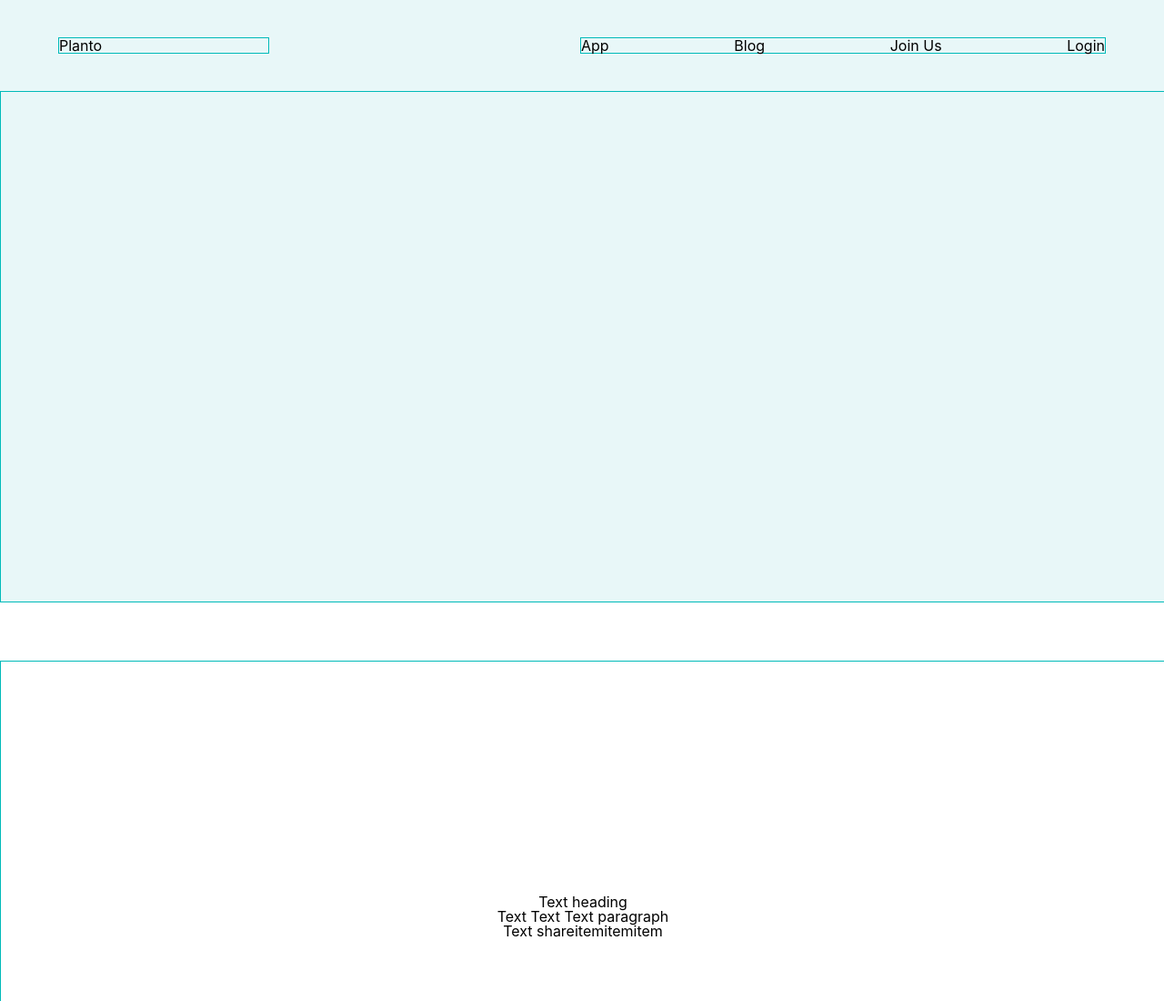
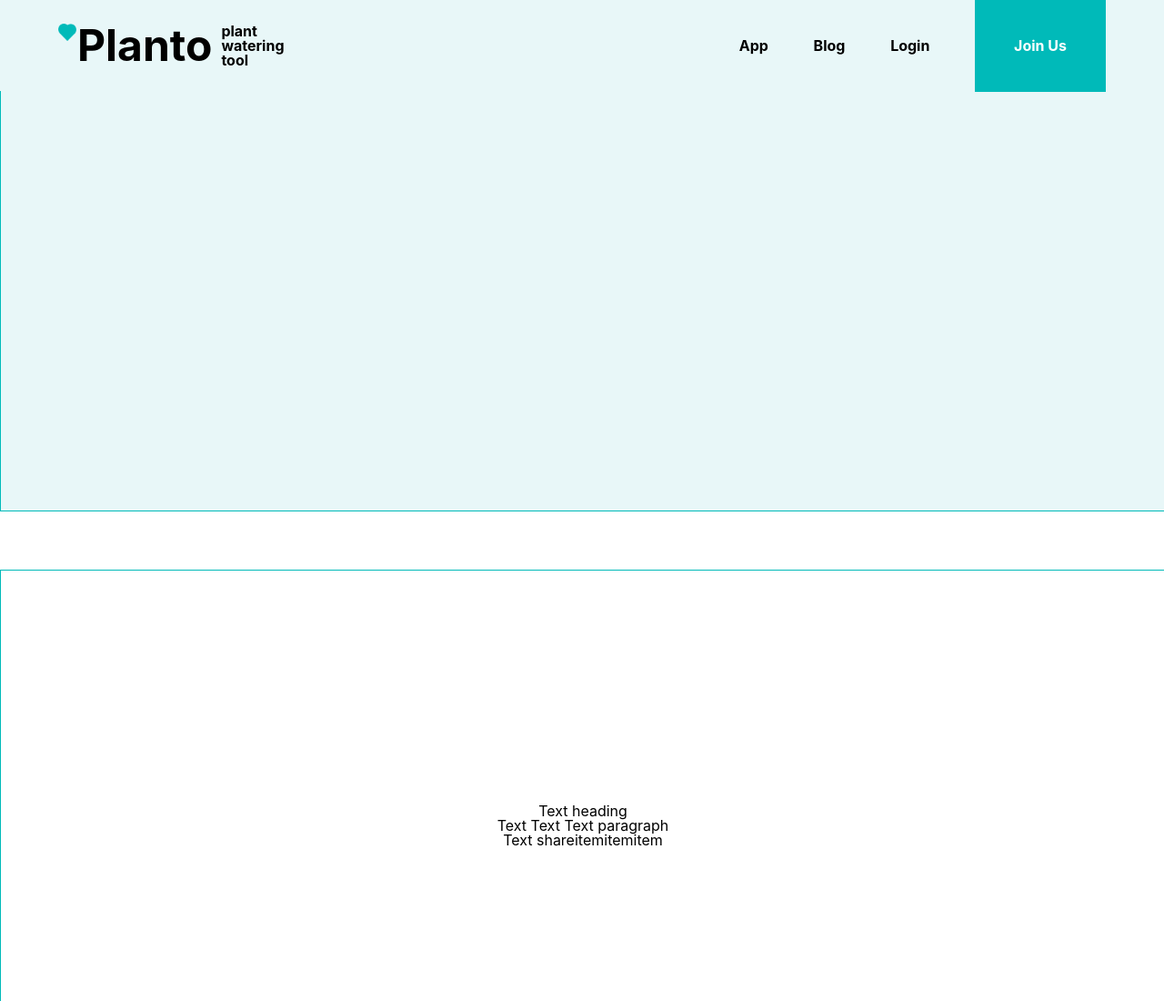
Before and after one commit to ivanahuckova/plant-watering-app, a plain HTML site: page index.html in a window 1280 px wide. Shown: the top 1100 px of the page at 91% size. Drawn offline with Linux system fonts and the light colour scheme.

Commit message:
feat: Create fixed navbar

```diff
--- a/LESS/global.less
+++ b/LESS/global.less
@@ -1,3 +1,14 @@
 body {
 	font-family: -apple-system, BlinkMacSystemFont, "Segoe UI", Roboto, Oxygen, Ubuntu, Cantarell, "Open Sans", "Helvetica Neue", sans-serif;
 }
+
+.light-teal-bckgnd {
+	background-color: @light-teal;
+}
+
+.teal-bckgnd {
+	background-color: @teal;
+}
+.white-font-color {
+	color: white;
+}
--- a/LESS/navbar.less
+++ b/LESS/navbar.less
@@ -1,5 +1,8 @@
+nav {
+	position: fixed;
+	width: 100%;
+
 	.nav-container {
-	position: sticky;
 		height: 100px;
 		display: flex;
 		flex-direction: row;
@@ -7,18 +10,35 @@
 		align-items: center;
 		padding: 0 5%;
 		background-color: @light-teal;
+		font-weight: bold;
 
 		.logo-container {
-		border: 1px solid @teal;
 			width: 20%;
+			display: flex;
+			background-image: url(/assets/heart-teal.png);
+			background-size: 20px;
+			background-repeat: no-repeat;
+			h2 {
+				font-size: @logo-font-size;
+				font-weight: 700;
+				padding: 0 10px 0 21px;
+			}
 		}
 
 		.nav-items-container {
-		border: 1px solid @teal;
-		width: 50%;
+			width: 35%;
 			display: flex;
 			flex-direction: row;
 			justify-content: space-between;
 			align-items: center;
+			&:hover {
+				cursor: pointer;
+			}
+
+			.main-nav-item {
+				color: white;
+				padding: 43px;
 			}
 		}
+	}
+}
--- a/LESS/variables.less
+++ b/LESS/variables.less
@@ -4,9 +4,10 @@
 @black: black;
 
 // Fonts
+@logo-font-size: 3rem;
 @h1-font-size: 3rem;
-@h2-font-size: 3rem;
-@h3-font-size: 3rem;
+@h2-font-size: 2rem;
+@h3-font-size: 1.5rem;
 @p-font-size: 1rem;
 @button-font-size: 1.6rem;
 
--- a/index.html
+++ b/index.html
@@ -9,13 +9,23 @@
 		<title>Planto</title>
 	</head>
 	<body>
-		<nav class="nav-container">
-			<div class="logo-container">Planto</div>
-			<div class="nav-items-container">
-				<div>App</div>
-				<div>Blog</div>
-				<div>Join Us</div>
-				<div>Login</div>
+		<!-- NABAR -->
+		<nav>
+			<div class="nav-container">
+				<div class="logo-container">
+					<h2>Planto</h2>
+					<div class="slogan-container">
+						<div>plant</div>
+						<div>watering</div>
+						<div>tool</div>
+					</div>
+				</div>
+				<div class="nav-items-container">
+					<div>App</div>
+					<div>Blog</div>
+					<div>Login</div>
+					<div class="teal-bckgnd main-nav-item">Join Us</div>
+				</div>
 			</div>
 		</nav>
 		<div class="jumbotron-container">
@@ -48,7 +58,7 @@
 			<div class="flex-item"></div>
 		</div>
 
-		<div class="flex-section-container-one light-teal">
+		<div class="flex-section-container-one light-teal-bckgnd ">
 			<h2>Text heading</h2>
 			<p>Text Text Text paragraph</p>
 			<button>button</button>
```
Also changed, not shown: CSS/index.css, assets/heart-teal.png (added), 1 other file. Lines whose indentation alone changed are shown as unchanged.
